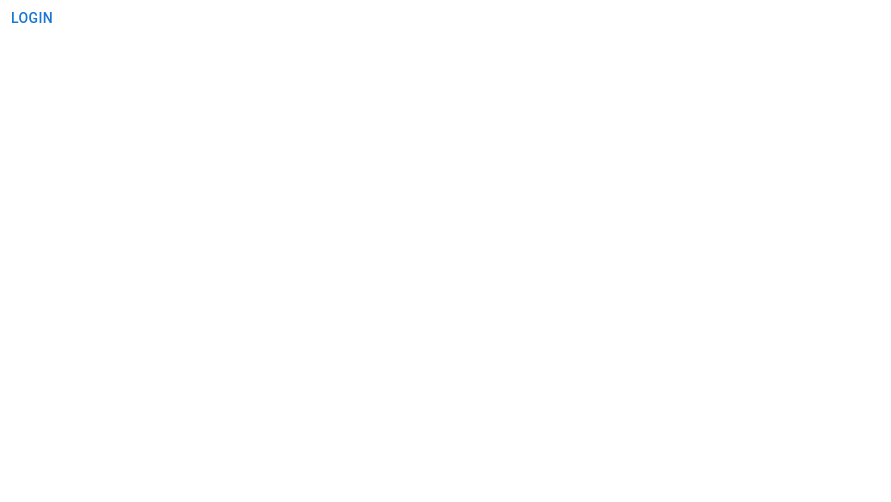
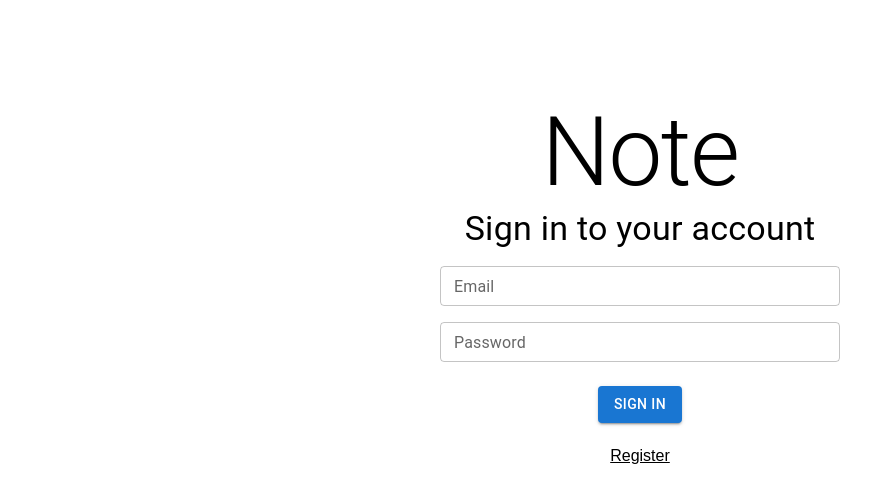
Before and after one commit to JKS9/front_reactjs_note, a React (Create React App) app: page /login in a window 1280 px wide. Shown: the top 502 px of the page, without its empty margins (0-891 px from the left). Built offline with nearby package versions, Linux system fonts and the light colour scheme.

Commit message:
add view sign in with business logic

```diff
--- a/src/views/login/loginViews.tsx
+++ b/src/views/login/loginViews.tsx
@@ -1,22 +1,125 @@
+import {useState} from 'react';
 import {useNavigate} from 'react-router-dom';
-import {Button} from '@mui/material';
+
+import ComponentsBox from '../../components/common/box/componentsBox';
+import ComponentsTypography from '../../components/common/typography/componentsTypography';
+import ComponentsTextField from '../../components/common/textField/componentsTextField';
+import ComponentsButton from '../../components/common/button/componentsButton';
+
+import {colorError} from '../../constants/color/colors';
+
+import {
+  ValidateEmail,
+  ValidatePassword,
+} from '../../helpers/validation/validation';
 
 const LoginViews = (props: any) => {
   const navigate = useNavigate();
 
-  const handlerLogin = (token: string) => {
-    console.log('token', token);
+  const [email, setEmail] = useState<string>('');
+  const [emailError, setEmailError] = useState<boolean>(false);
 
-    sessionStorage.setItem('Auth Token', token);
+  const [password, setPassword] = useState<string>('');
+  const [passwordError, setPasswordError] = useState<boolean>(false);
 
-    props.login();
+  const [errorLogin, setErrorLogin] = useState<boolean>(false);
+  const [errorLoginText, setErrorLoginText] = useState<string>('');
+
+  const handlerLogin = () => {
+    console.log('token', email + ':' + password);
+
+    setErrorLogin(true);
+    setErrorLoginText('Incorrect email or password');
+
+    //sessionStorage.setItem('Auth Token', email + ':' + password);
+    //props.login();
+    //navigate('/');
+  };
+
+  const handlerRedirect = () => {
     navigate('/');
   };
 
+  const onChangeEmail = (value: string) => {
+    const regexJoi = ValidateEmail(value);
+
+    if (!regexJoi) {
+      setEmailError(true);
+      return;
+    }
+
+    setEmailError(false);
+    setEmail(value);
+    return;
+  };
+
+  const onChangePassword = (value: string) => {
+    const regexJoi = ValidatePassword(value);
+
+    if (!regexJoi) {
+      setPasswordError(true);
+      return;
+    }
+
+    setPasswordError(false);
+    setPassword(value);
+    return;
+  };
+
   return (
-    <div>
-      <Button onClick={() => handlerLogin('etienne')}>Login</Button>
-    </div>
+    <ComponentsBox
+      width={400}
+      margin={'6em auto 0 auto'}
+    >
+      <ComponentsTypography
+        variant={'h1'}
+        textAlign={'center'}
+        text={'Note'}
+      />
+      <ComponentsTypography
+        variant={'h4'}
+        textAlign={'center'}
+        text={'Sign in to your account'}
+      />
+
+      <ComponentsTextField
+        error={emailError}
+        label={'Email'}
+        inputProps={{
+          type: 'text',
+        }}
+        onChange={(e: string) => onChangeEmail(e)}
+      />
+
+      <ComponentsTextField
+        error={passwordError}
+        label={'Password'}
+        inputProps={{
+          type: 'password',
+        }}
+        onChange={(e: string) => onChangePassword(e)}
+      />
+
+      {errorLogin && errorLoginText ? (
+        <div className='marginError'>
+          <ComponentsTypography
+            variant={'body2'}
+            textAlign={'center'}
+            text={errorLoginText}
+            color={colorError}
+          />
+        </div>
+      ) : null}
+
+      <ComponentsButton
+        submit={() => handlerLogin()}
+        text={'Sign in'}
+      />
+
+      <div className='ButtonCentered line connection'>
+        <p onClick={handlerRedirect}>Register</p>
+      </div>
+    </ComponentsBox>
   );
 };
 
```
